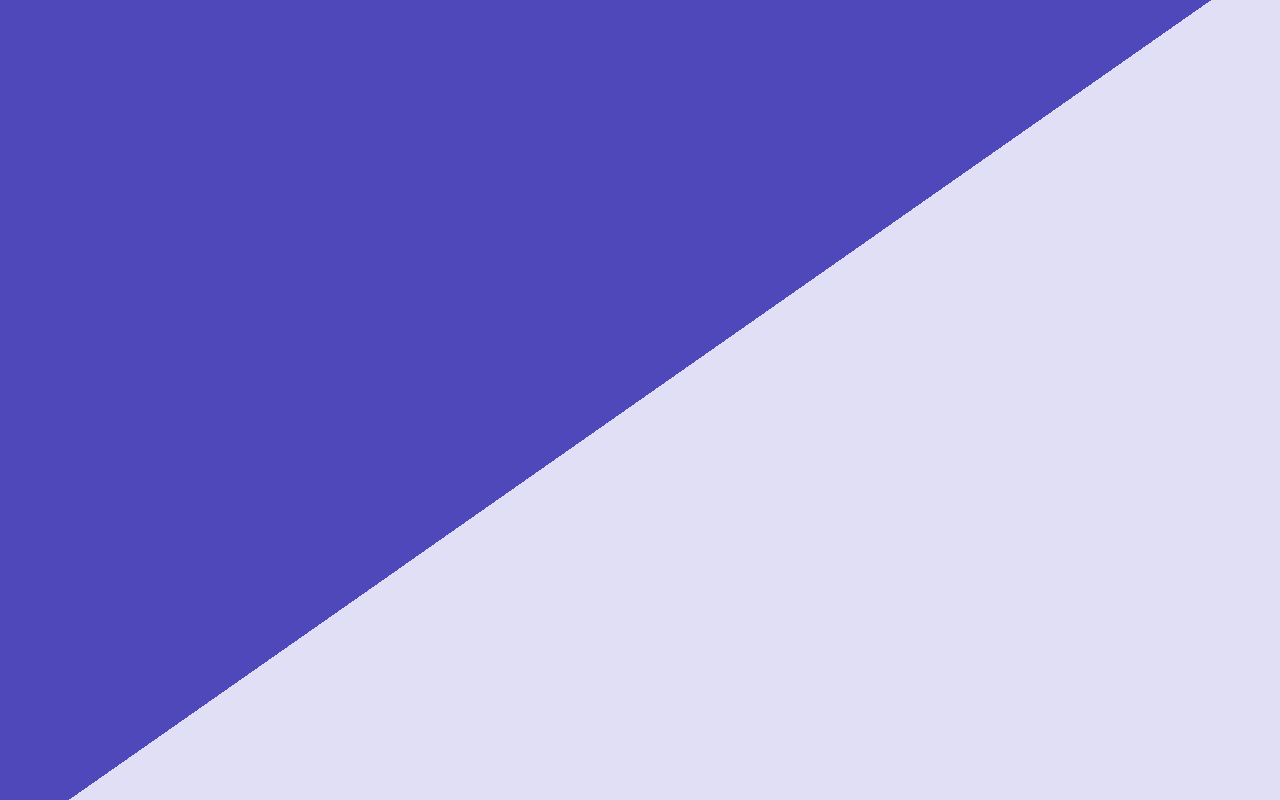
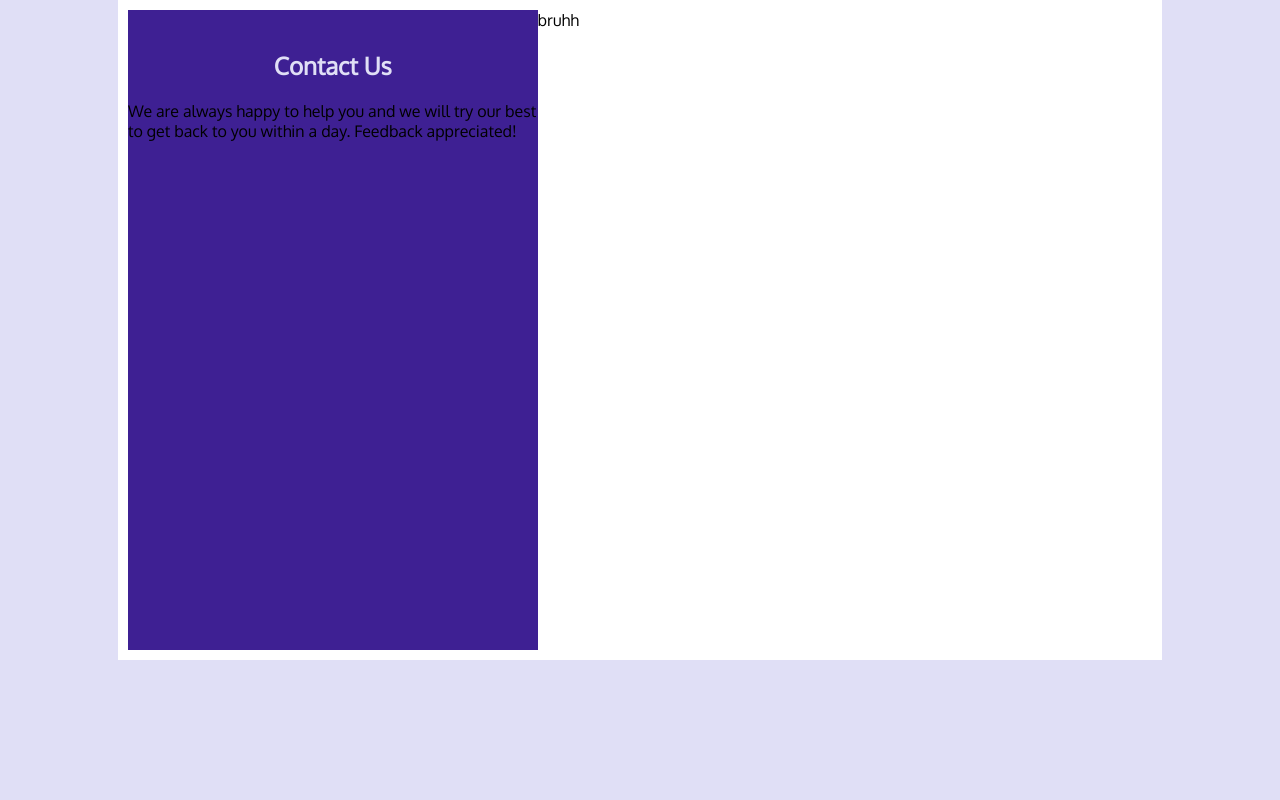
Before and after one commit to AviroopNandy/Google-Forms-Clone, a React (Create React App) app: page /contact in a window 1280 px wide. Built offline with nearby package versions, Linux system fonts and the light colour scheme.

Commit message:
contact page

```diff
--- a/src/App.css
+++ b/src/App.css
@@ -1,7 +1,7 @@
 @import url("https://fonts.googleapis.com/css2?family=Oxygen&display=swap");
 :root{
   --purpleLight:#E0DFF6;
-  --purpleDark:#4e48bb;
+  --purpleDark:#3E2093;
   --whiteLight:#FFFFFF;
   --whiteLightTwo:#eeeef5;
   --pinkOne:#FECFD6;
@@ -14,7 +14,8 @@ body{
   margin:0;
   padding:0;
   min-height:100vh;
-  background:linear-gradient(145deg,var(--purpleDark) 50%,var(--purpleLight) 50%);
+  /* background:linear-gradient(145deg,var(--purpleDark) 50%,var(--purpleLight) 50%); */
+  background:var(--purpleLight);
   font-family: 'Oxygen', sans-serif;
 }
 
--- a/src/containers/Contact-Us/Contact-us.js
+++ b/src/containers/Contact-Us/Contact-us.js
@@ -1,10 +1,23 @@
-import React, { Component } from 'react'
+import React, { Component } from 'react';
+import styles from './Contact-us.module.css';
 
 export default class Contact extends Component {
     render() {
         return (
             <React.Fragment>
-
+                <div className={styles.wrapper}>
+                <div className={styles.container}>
+                    <div className={styles.left}>
+                        <div>
+                            <h2>Contact Us</h2>
+                            <p>We are always happy to help you and we will try our best to get back to you within a day. Feedback appreciated!</p>
+                        </div>
+                    </div>
+                    <div className={styles.right}>
+                        bruhh
+                    </div>
+                </div>
+                </div>
             </React.Fragment>
         )
     }
--- a/src/containers/Contact-Us/Contact-us.module.css
+++ b/src/containers/Contact-Us/Contact-us.module.css
@@ -0,0 +1,32 @@
+.wrapper{
+    display:flex;
+    justify-content: center;
+    align-items: center;
+}
+.container{
+    height:80vh;
+    width:80vw;
+    margin: auto;
+    display:flex;
+    justify-content: center;
+    align-items: center;
+    background:var(--whiteLight);
+    padding:10px;
+}
+.left{
+    background:var(--purpleDark);
+    width:40%;
+    height:80vh;
+}
+.left>div{
+    margin-top:5vh;
+}
+.left>div>h2{
+    color:var(--purpleLight);
+    text-align:center;
+}
+.right{
+    background:var(--whiteLight);
+    width:60%;
+    height:80vh;
+}
```
